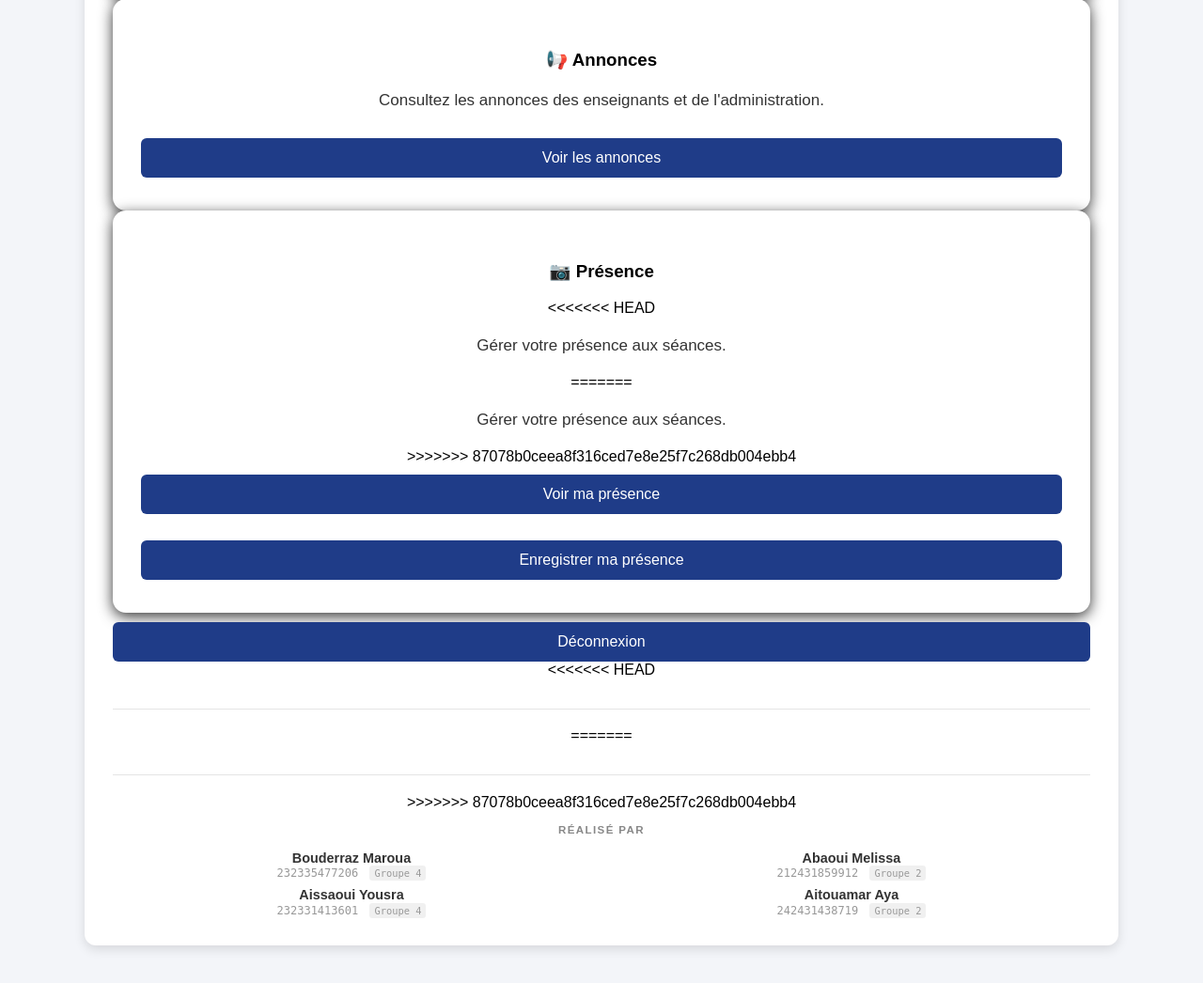
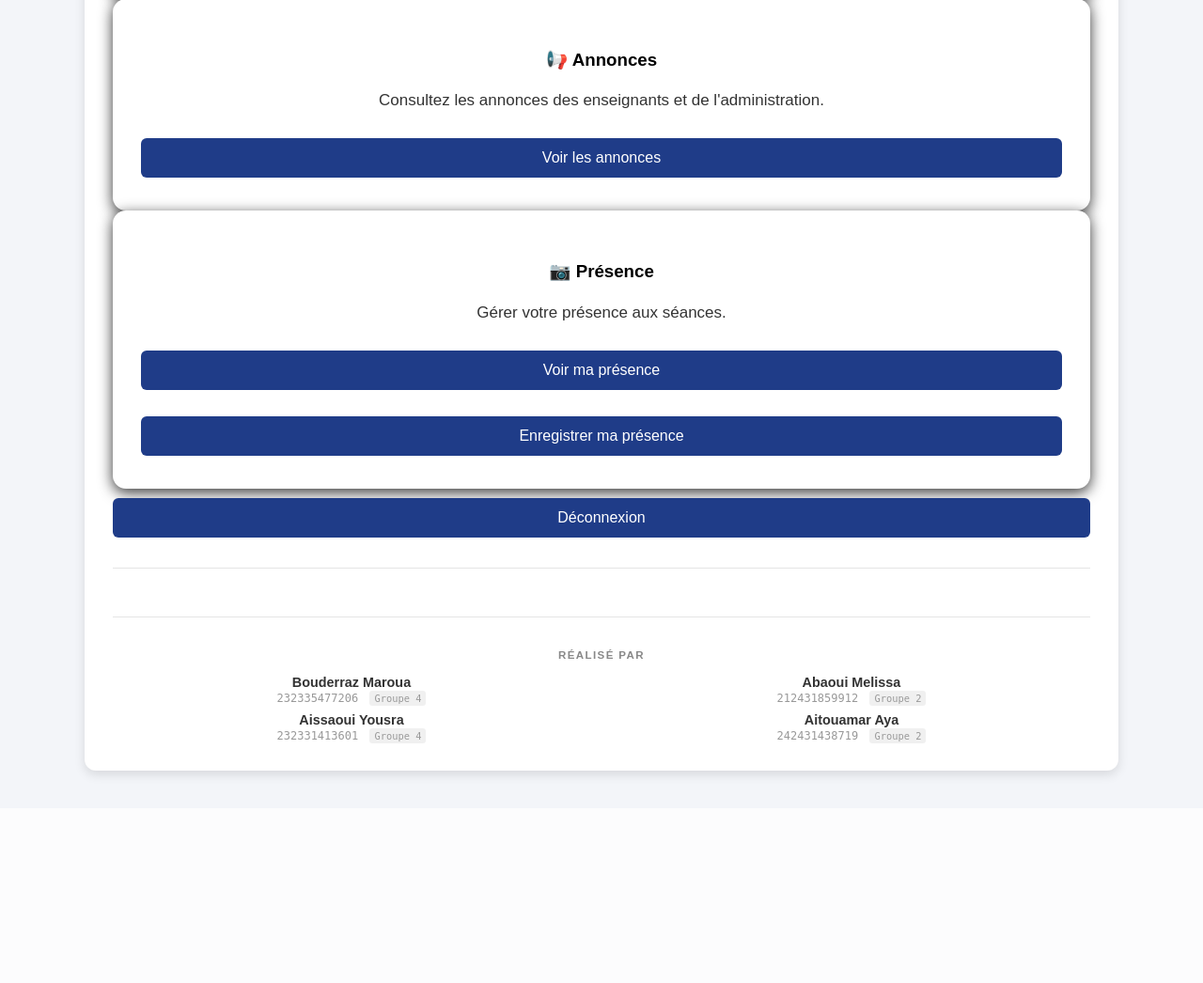
Before and after one commit to MAROUA871/university_portal, a PHP site: page /university_portal/dashboard_etudiant.php in a window 1280 px wide. Shown: the part 592-1638 px from the top of the page at 94% size. After the commit the page ends 1422 px from the top, so only its background shows below. Run offline with PHP 8.4, Linux system fonts and the light colour scheme; a user stored in the database is signed in.

Commit message:
dash admin list.php  retour dash >> etudiant

```diff
--- a/public/announcements/list.php
+++ b/public/announcements/list.php
@@ -107,7 +107,7 @@ if ($result) {
         <?php endforeach; ?>
     <?php endif; ?>
 
-    <a class="btn" href="../../public/dashboard_etudiant.php">
+    <a class="btn" href="../../public/dashboard_admin.php">
         ⬅ Retour au tableau de bord
     </a>
 
--- a/public/dashboard_etudiant.php
+++ b/public/dashboard_etudiant.php
@@ -75,14 +75,9 @@ require_once "../utils/role_check.php";
     <div class="card">
         <h3>📷 Présence</h3>
 
-<<<<<<< HEAD
 
         <p> Gérer votre présence aux séances.</p>
 
-=======
-        <p> Gérer votre présence aux séances.</p>
-
->>>>>>> 87078b0ceea8f316ced7e8e25f7c268db004ebb4
         <!-- VIEW ATTENDANCE -->
         <a class="btn" href="attendance_history.php">Voir ma présence</a>
 
@@ -95,14 +90,15 @@ require_once "../utils/role_check.php";
     <a class="btn" href="logout.php">
         Déconnexion
     </a>
-<<<<<<< HEAD
+
  <div class="students-block">
-=======
+
+
 <!-- =========================
-         Réalisateurs
+         Réalisate
     ========================== -->
     <div class="students-block">
->>>>>>> 87078b0ceea8f316ced7e8e25f7c268db004ebb4
+
         <p class="students-label">Réalisé par</p>
 
         <div class="students-grid">
```
